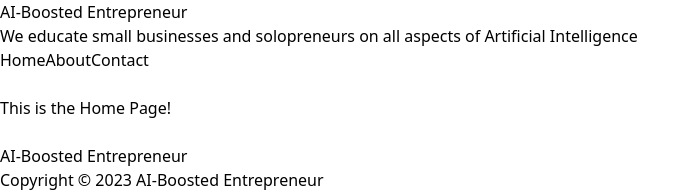
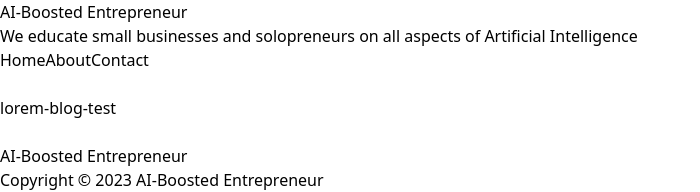
Before and after one commit to CalderonVasquez/ai_blog, a Next.js app: page / in a window 1280 px wide. Shown: the top 192 px of the page, without its empty margins (0-700 px from the left). Built offline with nearby package versions, Linux system fonts and the light colour scheme.

Commit message:
add slug HomePage

```diff
--- a/app/page.tsx
+++ b/app/page.tsx
@@ -1,9 +1,27 @@
+import Link from "next/link"
+import fs from 'fs'
 
+const getPostMetadata = () => {
+  const folder = 'posts/'
+  const files = fs.readdirSync(folder)
+  const markdownPosts = files.filter(file => file.endsWith('.md'))
+  const slugs = markdownPosts.map(file => file.replace('.md', ""))
+  return slugs
+}
 
 const HomePage = () => {
+  const postMetadata = getPostMetadata()
+  const postPreview = postMetadata.map(slug =>
+    <div>
+      <Link href={'/'}>
+        <h1>{slug}</h1>
+      </Link>
+    </div>
+    )
+
   return (
      <div>
-      <h1>This is the Home Page!</h1>
+      <h1>{postPreview}</h1>
     </div>
   )
 }
--- /dev/null
+++ b/app/posts/[slug]/page.tsx
@@ -0,0 +1,10 @@
+import Link from "next/link"
+import
+
+const PostPage = () => {
+  return (
+    <div>This is a Post!</div>
+  )
+}
+
+export default PostPage
```
Also changed, not shown: posts/lorem-blog-test.md (added, +44 -0 lines).
